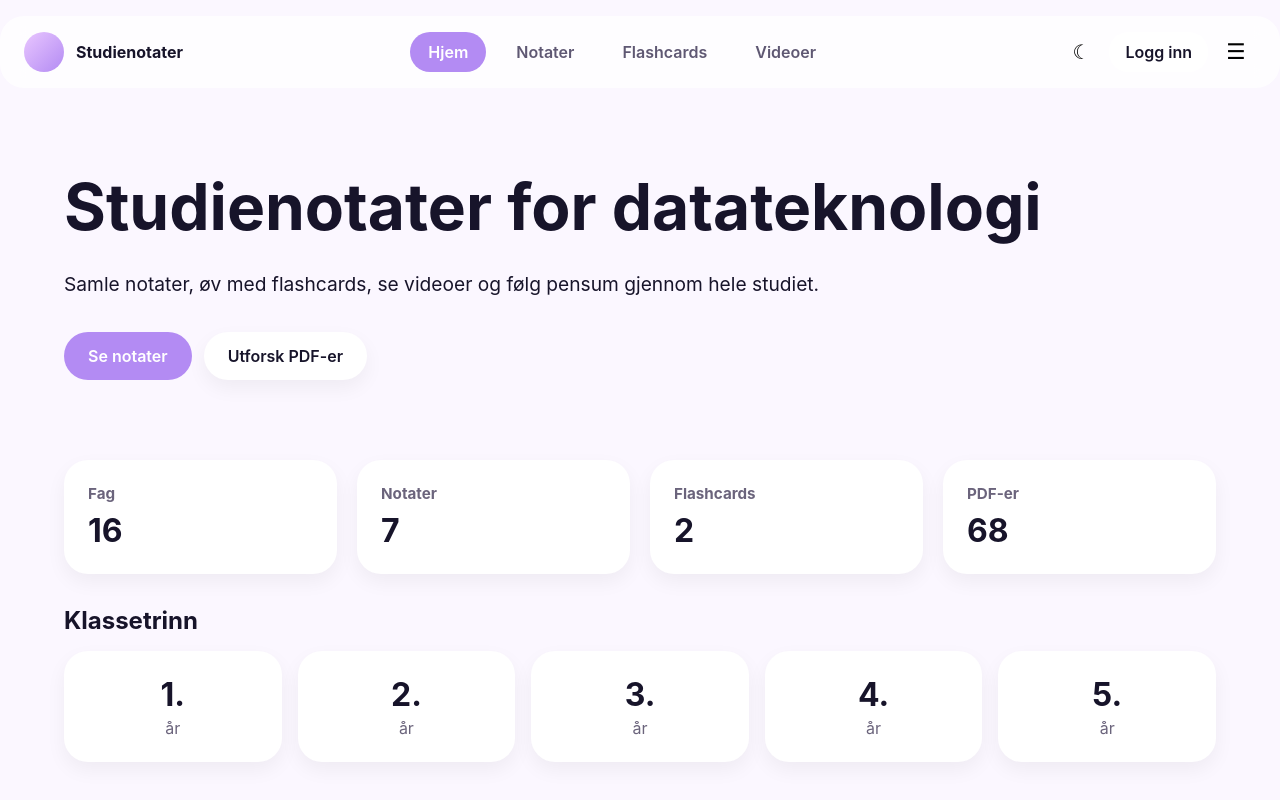
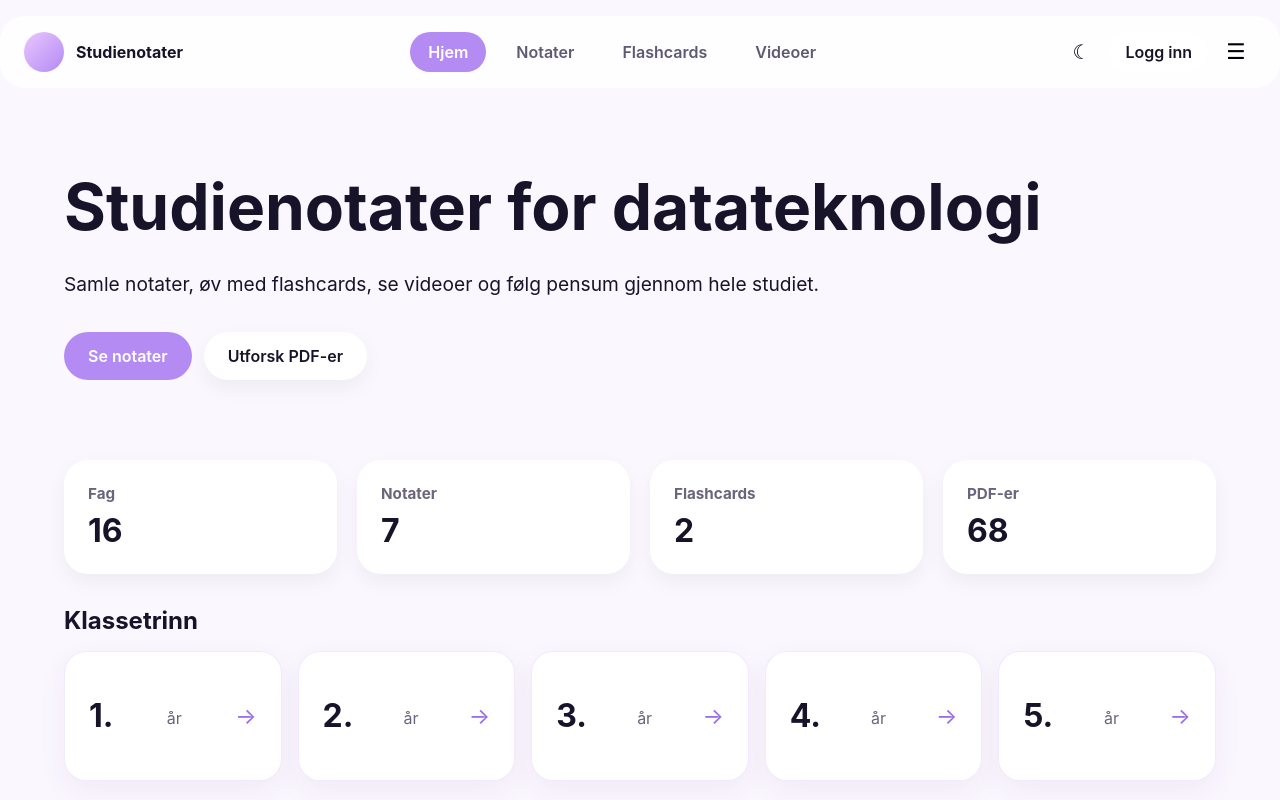
Before and after one commit to juliewold/studienotater, a React (Vite) app: page /admin/pdfs in a window 1280 px wide. Shown: the top 800 px of the page. Built offline with nearby package versions, Linux system fonts and the light colour scheme; no server answers.

Commit message:
feat: add Class Years overview page

```diff
--- a/src/App.tsx
+++ b/src/App.tsx
@@ -31,6 +31,7 @@
 import { UpdatePasswordPage } from "./pages/UpdatePasswordPage/UpdatePasswordPage";
 import { ProfilePage } from "./pages/ProfilePage/ProfilePage";
 import { MySubjectsPage } from "./pages/MySubjectsPage/MySubjectsPage";
+import { YearsPage } from "./pages/YearsPage/YearsPage";
 
 function App() {
   return (
@@ -204,6 +205,15 @@
         />
 
         <Route
+          path="/klassetrinn"
+          element={
+            <ProtectedRoute>
+              <YearsPage />
+            </ProtectedRoute>
+          }
+        />
+
+        <Route
           path="/klassetrinn/:year"
           element={
             <ProtectedRoute>
--- a/src/components/Navbar/Navbar.tsx
+++ b/src/components/Navbar/Navbar.tsx
@@ -262,9 +262,11 @@
               </NavLink>
 
               <NavLink
-                to="/"
+                to="/klassetrinn"
                 onClick={() => setMenuOpen(false)}
-                className="menu-link"
+                className={({ isActive }) =>
+                  isActive ? "menu-link active-menu-link" : "menu-link"
+                }
               >
                 Klassetrinn
               </NavLink>
--- a/src/pages/YearsPage/YearsPage.css
+++ b/src/pages/YearsPage/YearsPage.css
@@ -0,0 +1,70 @@
+.page-container {
+  width: min(1100px, calc(100% - 3rem));
+  margin: 0 auto;
+  padding: 2rem 0 4rem;
+}
+
+.years-grid {
+  display: grid;
+  grid-template-columns: repeat(3, minmax(0, 1fr));
+  gap: 1.25rem;
+  margin-top: 2rem;
+}
+
+.year-card {
+  display: flex;
+  align-items: center;
+  justify-content: space-between;
+  min-height: 130px;
+  padding: 1.5rem;
+  border: 1px solid rgba(167, 116, 255, 0.15);
+  border-radius: 22px;
+  background: white;
+  box-shadow: 0 10px 30px rgba(52, 38, 84, 0.06);
+  color: inherit;
+  text-decoration: none;
+  transition:
+    transform 0.2s ease,
+    box-shadow 0.2s ease,
+    border-color 0.2s ease;
+}
+
+.year-card:hover {
+  transform: translateY(-4px);
+  border-color: rgba(167, 116, 255, 0.4);
+  box-shadow: 0 16px 36px rgba(52, 38, 84, 0.1);
+}
+
+.year-card h2 {
+  margin: 0;
+  font-size: 1.35rem;
+}
+
+.year-card::after {
+  content: "→";
+  font-size: 1.4rem;
+  color: #9b6ee8;
+}
+
+.page-description {
+  margin-top: 0.5rem;
+  margin-bottom: 2rem;
+  color: #666;
+  font-size: 1rem;
+}
+
+@media (max-width: 850px) {
+  .years-grid {
+    grid-template-columns: repeat(2, minmax(0, 1fr));
+  }
+}
+
+@media (max-width: 560px) {
+  .page-container {
+    width: min(100% - 2rem, 1100px);
+  }
+
+  .years-grid {
+    grid-template-columns: 1fr;
+  }
+}
--- a/src/pages/YearsPage/YearsPage.tsx
+++ b/src/pages/YearsPage/YearsPage.tsx
@@ -0,0 +1,24 @@
+import "./YearsPage.css";
+import { Link } from "react-router-dom";
+
+const years = [1, 2, 3, 4, 5];
+
+export const YearsPage = () => {
+  return (
+    <main className="page-container">
+      <h1>Klassetrinn</h1>
+
+      <p className="page-description">
+        Velg et klassetrinn for å se fagene som tilhører studieåret.
+      </p>
+
+      <div className="years-grid">
+        {years.map((year) => (
+          <Link key={year} to={`/klassetrinn/${year}`} className="year-card">
+            <h2>{year}. klasse</h2>
+          </Link>
+        ))}
+      </div>
+    </main>
+  );
+};
```
